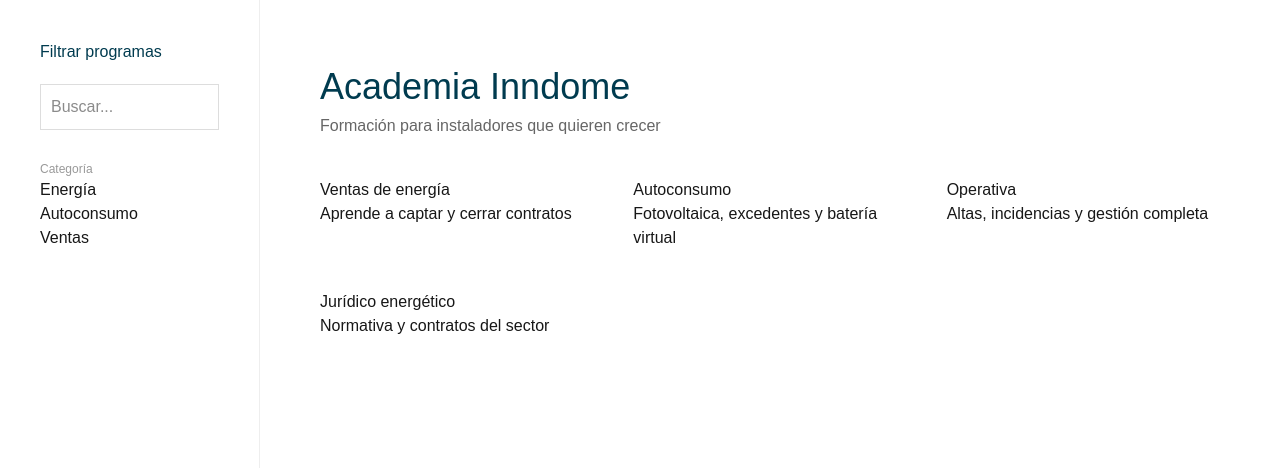
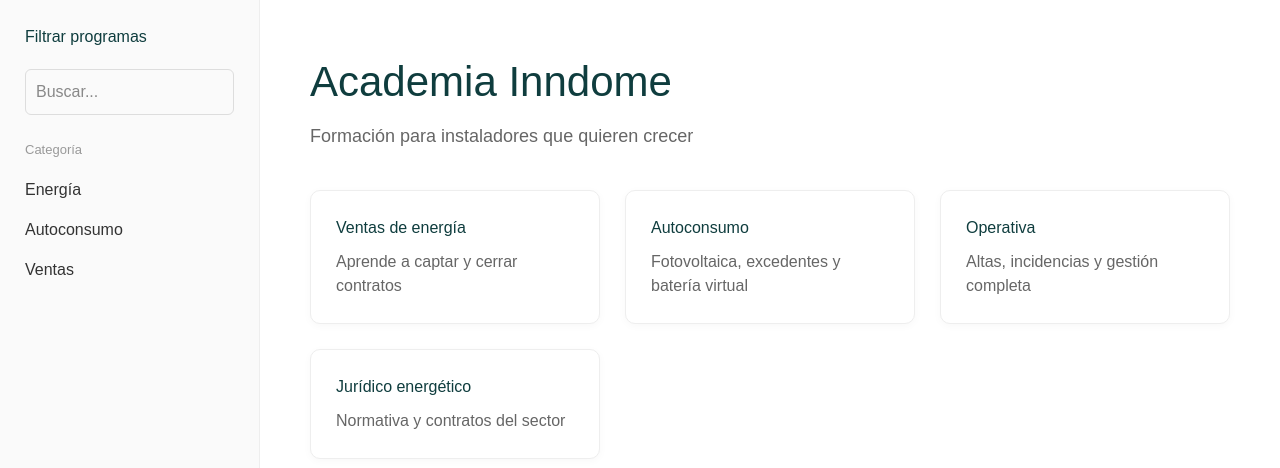
Before and after one commit to Inndome/academa-inndome, a Next.js app: page / in a window 1280 px wide. Shown: the top 468 px of the page. Built offline with nearby package versions, Linux system fonts and the light colour scheme.

Commit message:
Update page.tsx

```diff
--- a/app/page.tsx
+++ b/app/page.tsx
@@ -1,74 +1,105 @@
 export default function Home() {
   return (
-    <div style={{ display: "flex", minHeight: "100vh", fontFamily: "Arial" }}>
+    <div style={{ display: "flex", minHeight: "100vh", fontFamily: "Arial, sans-serif" }}>
 
       {/* SIDEBAR */}
       <aside style={{
         width: "260px",
+        padding: "25px",
         borderRight: "1px solid #eee",
-        padding: "40px"
+        background: "#fafafa"
       }}>
-        <h3 style={{ color: "#003B4F", marginBottom: "20px" }}>
-          Filtrar programas
-        </h3>
+        <h3 style={{ marginBottom: "20px", color: "#0f3d3e" }}>Filtrar programas</h3>
 
         <input
           placeholder="Buscar..."
           style={{
             width: "100%",
             padding: "10px",
-            marginBottom: "30px",
-            border: "1px solid #ddd"
+            border: "1px solid #ddd",
+            borderRadius: "6px",
+            marginBottom: "25px"
           }}
         />
 
-        <p style={{ color: "#999", fontSize: "12px" }}>Categoría</p>
-        <ul style={{ listStyle: "none", padding: 0 }}>
-          <li>Energía</li>
-          <li>Autoconsumo</li>
-          <li>Ventas</li>
-        </ul>
+        <div>
+          <p style={{ color: "#999", fontSize: "13px" }}>Categoría</p>
+          <ul style={{ listStyle: "none", padding: 0, marginTop: "10px" }}>
+            <li style={item}>Energía</li>
+            <li style={item}>Autoconsumo</li>
+            <li style={item}>Ventas</li>
+          </ul>
+        </div>
       </aside>
 
-      {/* MAIN */}
-      <main style={{ padding: "60px", flex: 1 }}>
-        <h1 style={{ color: "#003B4F", fontSize: "36px" }}>
+      {/* CONTENIDO */}
+      <main style={{ flex: 1, padding: "50px" }}>
+
+        <h1 style={{
+          fontSize: "42px",
+          marginBottom: "10px",
+          color: "#0f3d3e"
+        }}>
           Academia Inndome
         </h1>
 
-        <p style={{ color: "#666", marginBottom: "40px" }}>
+        <p style={{
+          color: "#666",
+          marginBottom: "40px",
+          fontSize: "18px"
+        }}>
           Formación para instaladores que quieren crecer
         </p>
 
+        {/* GRID TARJETAS */}
         <div style={{
           display: "grid",
           gridTemplateColumns: "repeat(3, 1fr)",
-          gap: "40px"
+          gap: "25px"
         }}>
 
-          <div>
-            <h3>Ventas de energía</h3>
-            <p>Aprende a captar y cerrar contratos</p>
-          </div>
-
-          <div>
-            <h3>Autoconsumo</h3>
-            <p>Fotovoltaica, excedentes y batería virtual</p>
-          </div>
-
-          <div>
-            <h3>Operativa</h3>
-            <p>Altas, incidencias y gestión completa</p>
-          </div>
-
-          <div>
-            <h3>Jurídico energético</h3>
-            <p>Normativa y contratos del sector</p>
-          </div>
+          {card("Ventas de energía", "Aprende a captar y cerrar contratos")}
+          {card("Autoconsumo", "Fotovoltaica, excedentes y batería virtual")}
+          {card("Operativa", "Altas, incidencias y gestión completa")}
+          {card("Jurídico energético", "Normativa y contratos del sector")}
 
         </div>
+
       </main>
-
     </div>
   );
 }
+
+/* ESTILO ITEMS SIDEBAR */
+const item = {
+  padding: "8px 0",
+  cursor: "pointer",
+  color: "#333"
+};
+
+/* COMPONENTE TARJETA */
+function card(title: string, desc: string) {
+  return (
+    <div style={{
+      padding: "25px",
+      border: "1px solid #eee",
+      borderRadius: "10px",
+      background: "white",
+      transition: "0.2s",
+      boxShadow: "0 2px 8px rgba(0,0,0,0.03)",
+      cursor: "pointer"
+    }}
+      onMouseEnter={(e) => {
+        (e.currentTarget as HTMLElement).style.transform = "translateY(-4px)";
+        (e.currentTarget as HTMLElement).style.boxShadow = "0 8px 20px rgba(0,0,0,0.08)";
+      }}
+      onMouseLeave={(e) => {
+        (e.currentTarget as HTMLElement).style.transform = "none";
+        (e.currentTarget as HTMLElement).style.boxShadow = "0 2px 8px rgba(0,0,0,0.03)";
+      }}
+    >
+      <h3 style={{ marginBottom: "10px", color: "#0f3d3e" }}>{title}</h3>
+      <p style={{ color: "#666", lineHeight: "1.5" }}>{desc}</p>
+    </div>
+  );
+}
```
